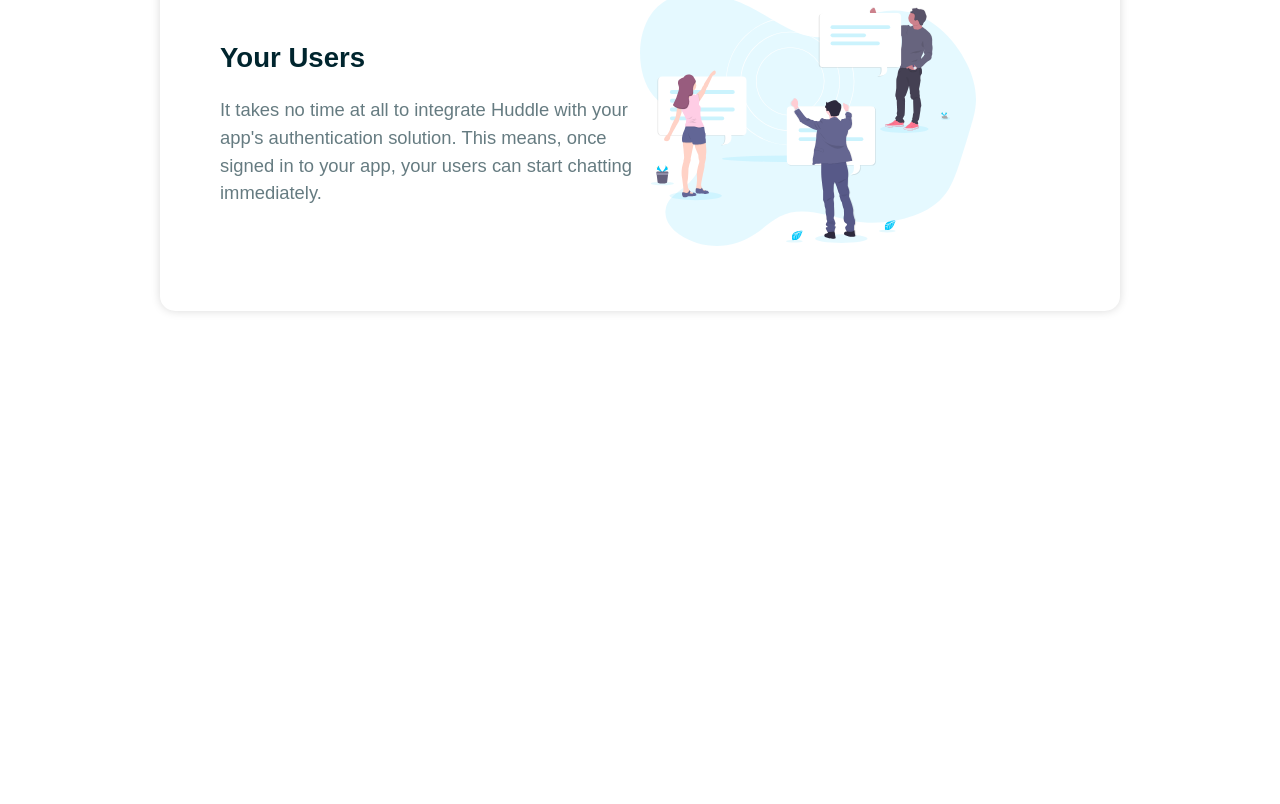
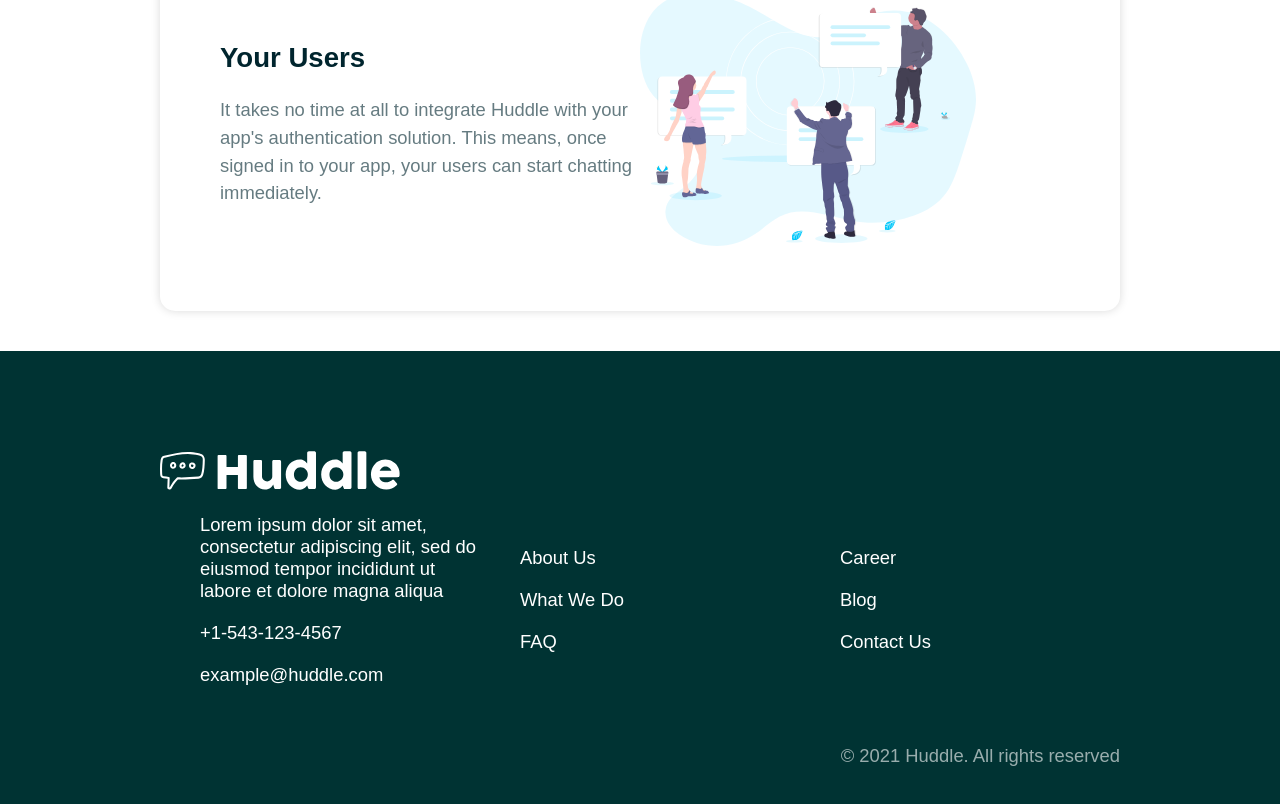
Before and after one commit to lukasz-klekner/landing_page_styled_components, a React (Create React App) app: page / in a window 1280 px wide. Shown: the part 1402-2206 px from the top of the page. Before the commit the page ends 1753 px from the top, so only its background shows below. Built offline with nearby package versions, Linux system fonts and the light colour scheme.

Commit message:
implements Footer component

```diff
--- a/src/App.js
+++ b/src/App.js
@@ -1,5 +1,6 @@
 import styled, { ThemeProvider } from 'styled-components'
 import Card from './components/Card'
+import Footer from './components/Footer'
 import Header from './components/Header'
 import content from './content'
 import GlobalStyles from './GlobalStyles'
@@ -16,6 +17,7 @@
             <Card key={id} item={item} />
           ))}
         </S.Container>
+        <Footer />
       </>
     </ThemeProvider>
   )
--- /dev/null
+++ b/src/components/Footer.js
@@ -0,0 +1,80 @@
+import styled from 'styled-components'
+
+const Footer = () => (
+  <S.Footer>
+    <S.Container>
+      <img src='./images/logo_white.svg' alt='' />
+
+      <S.Flex>
+        <ul>
+          <li>
+            Lorem ipsum dolor sit amet, consectetur adipiscing elit, sed do
+            eiusmod tempor incididunt ut labore et dolore magna aliqua
+          </li>
+          <li>+1-543-123-4567</li>
+          <li>example@huddle.com</li>
+        </ul>
+        <ul>
+          <li>About Us</li>
+          <li>What We Do</li>
+          <li>FAQ</li>
+        </ul>
+
+        <ul>
+          <li>Career</li>
+          <li>Blog</li>
+          <li>Contact Us</li>
+        </ul>
+      </S.Flex>
+
+      <p>&copy; 2021 Huddle. All rights reserved</p>
+    </S.Container>
+  </S.Footer>
+)
+
+const S = {
+  Container: styled.div`
+    width: 1000px;
+    max-width: 100%;
+    padding: 0 20px;
+    margin: 0 auto;
+  `,
+  Flex: styled.div`
+    display: flex;
+    align-items: center;
+    & > div,
+    & > ul {
+      flex: 1;
+    }
+
+    @media (max-width: ${({ theme }) => theme.mobile}) {
+      flex-direction: column;
+      text-align: center;
+    }
+  `,
+  Footer: styled.footer`
+    background-color: ${({ theme }) => theme.colors.footer};
+    color: #fff;
+    padding: 100px 0 60px;
+    ul {
+      list-style-type: none;
+    }
+    ul li {
+      margin-bottom: 20px;
+    }
+    p {
+      text-align: right;
+    }
+    @media (max-width: ${({ theme }) => theme.mobile}) {
+      text-align: center;
+      ul {
+        padding: 0;
+      }
+      p {
+        text-align: center;
+      }
+    }
+  `,
+}
+
+export default Footer
```
